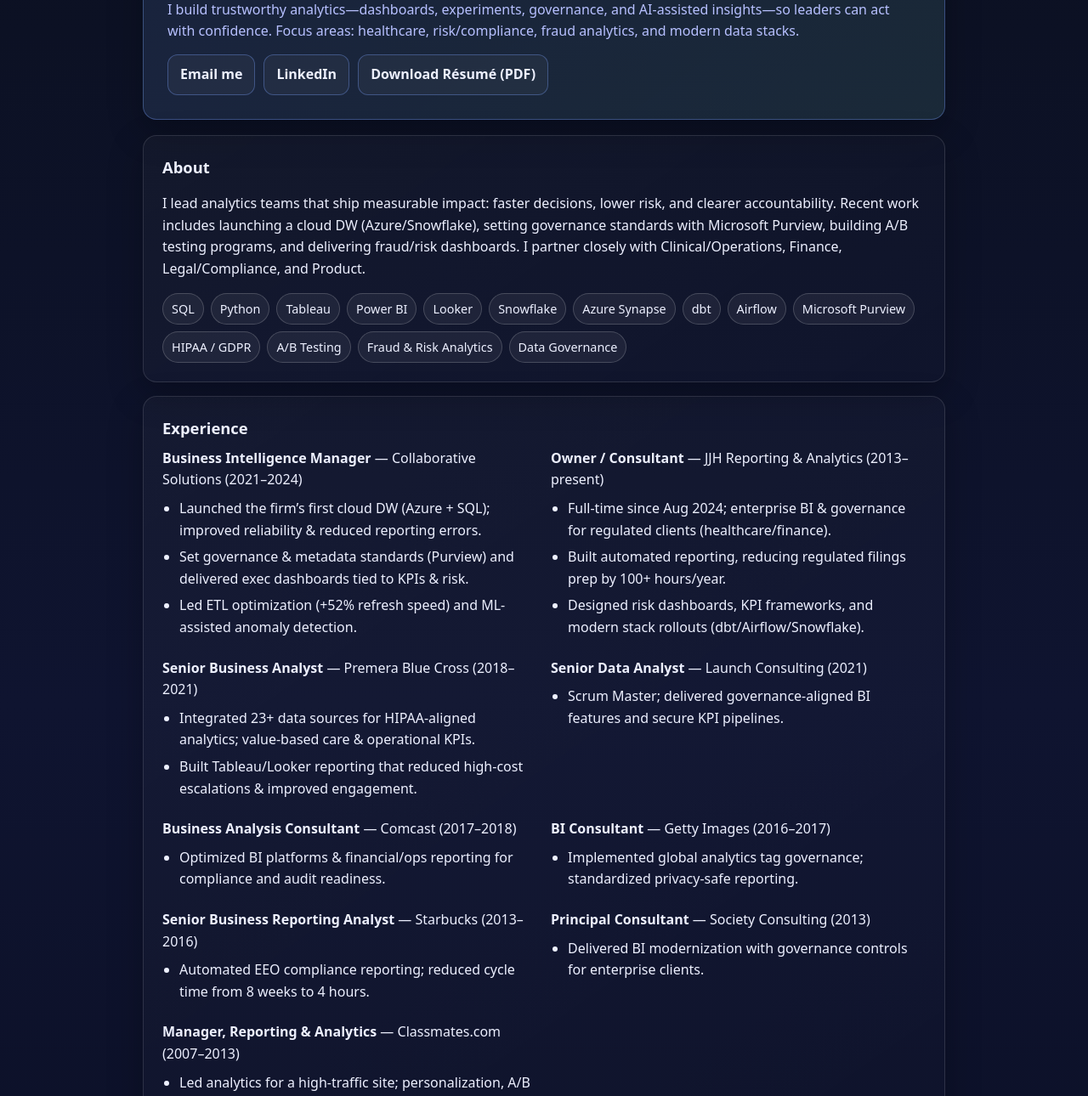
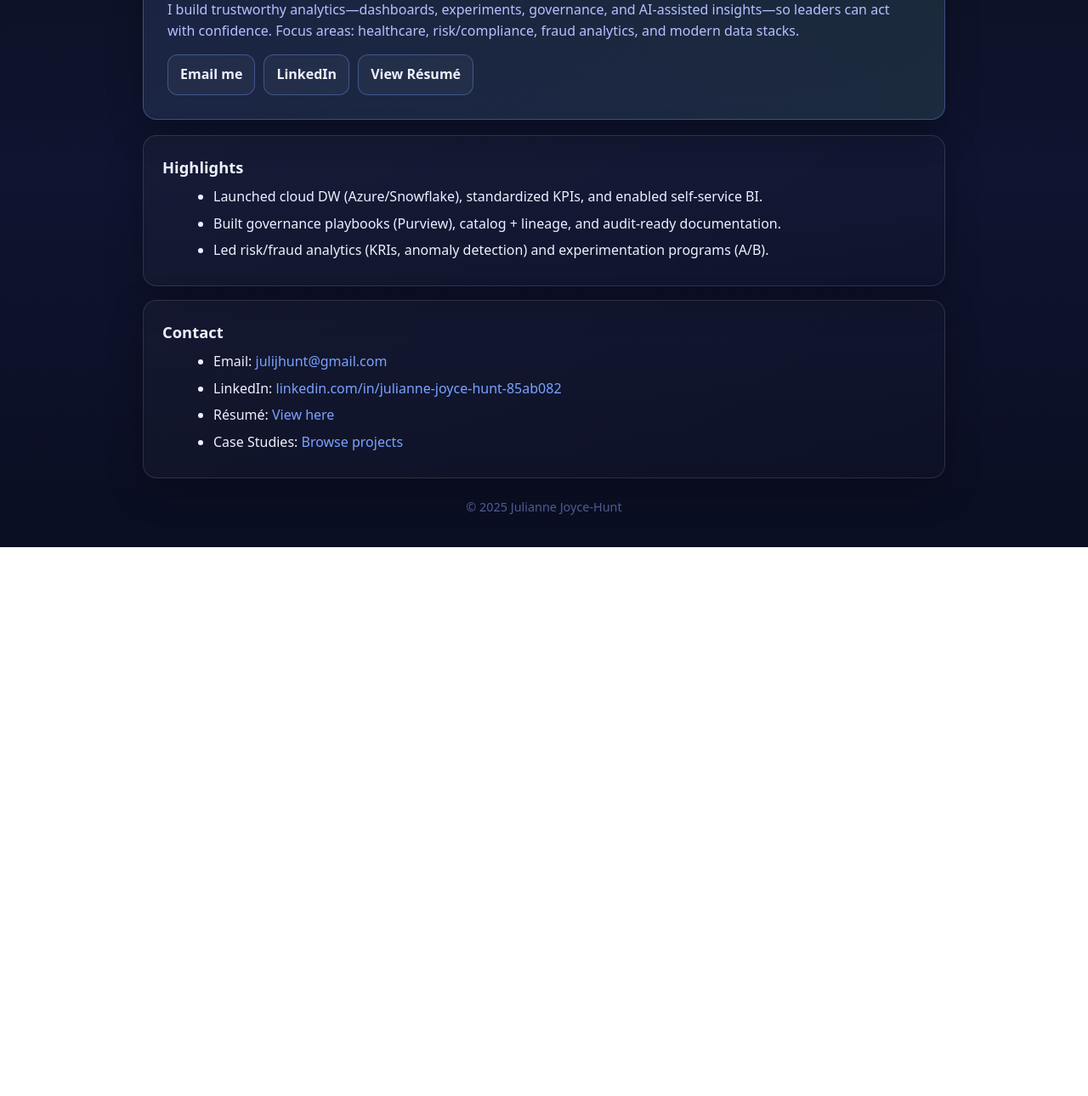
Before and after one commit to JulianneJoyceHunt/JulianneJoyceHunt.github.io, a plain HTML site: page index.html in a window 1280 px wide. Shown: the part 230-1520 px from the top of the page at 85% size. After the commit the page ends 874 px from the top, so only its background shows below. Drawn offline with Linux system fonts and the light colour scheme.

Commit message:
Update index.html

```diff
--- a/index.html
+++ b/index.html
@@ -6,81 +6,24 @@
   <title>Julianne Joyce-Hunt | BI & Analytics Leader</title>
   <meta name="description" content="Julianne Joyce-Hunt — Business Intelligence & Analytics leader specializing in healthcare, risk/compliance, and modern data stacks." />
   <style>
-    :root{
-      --bg:#0b1020; --bg-2:#0f1430; --card:#121733; --ink:#edf0ff; --muted:#b7c0ff;
-      --accent:#7aa2ff; --accent-2:#9bffde; --ring:rgba(122,162,255,.35);
-      --radius:16px; --shadow:0 14px 40px rgba(0,0,0,.25);
-      --max:1000px;
-    }
-    *{box-sizing:border-box}
-    html,body{margin:0}
-    body{
-      font-family: ui-sans-serif, system-ui, -apple-system, Segoe UI, Roboto, Inter, "Helvetica Neue", Arial, "Noto Sans", sans-serif;
-      background: linear-gradient(180deg,var(--bg),var(--bg-2) 50%, #0a0e22 100%);
-      color: var(--ink);
-      line-height: 1.6;
-      -webkit-font-smoothing: antialiased; text-rendering: optimizeLegibility;
-    }
-    a{color:var(--accent); text-decoration:none}
-    a:hover{text-decoration:underline}
-    .wrap{max-width:var(--max); margin:0 auto; padding:28px}
-    header{display:grid; grid-template-columns:1fr auto; gap:16px; align-items:center; margin-bottom:18px}
-    .brand h1{margin:0; font-size:1.6rem}
-    .brand p{margin:4px 0 0; color:var(--muted); font-size:.98rem}
-    .nav a{margin-left:14px; font-weight:600}
-    .hero{
-      border:1px solid var(--ring);
-      border-radius:var(--radius);
-      background: linear-gradient(145deg, rgba(122,162,255,.12), rgba(155,255,222,.10));
-      box-shadow: var(--shadow);
-      padding:28px;
-      margin-bottom:18px;
-    }
-    .hero h2{margin:0 0 10px; font-size:1.9rem}
-    .hero p{margin:0; color:var(--muted)}
-    .btns{display:flex; flex-wrap:wrap; gap:10px; margin-top:14px}
-    .btn{
-      display:inline-flex; align-items:center; gap:8px; padding:10px 14px;
-      border-radius:12px; border:1px solid var(--ring);
-      background: rgba(255,255,255,.04); color:var(--ink); font-weight:600;
-    }
-    .btn:hover{background: rgba(255,255,255,.08)}
-    .grid{display:grid; grid-template-columns:repeat(12,1fr); gap:16px}
-    section.card{
-      grid-column:1/-1;
-      background: linear-gradient(145deg, rgba(255,255,255,.03), rgba(255,255,255,.01));
-      border:1px solid rgba(255,255,255,.12);
-      border-radius:var(--radius);
-      padding:22px;
-      box-shadow: var(--shadow);
-      margin-bottom:16px;
-    }
-    h3{margin:0 0 8px; font-size:1.15rem}
-    ul{margin:8px 0 0 20px; padding:0}
-    li{margin:6px 0}
-    .cols{display:grid; grid-template-columns:repeat(12,1fr); gap:16px}
-    .col-6{grid-column:span 6}
-    .col-4{grid-column:span 4}
-    .col-8{grid-column:span 8}
-    .stack{display:flex; flex-wrap:wrap; gap:8px; margin-top:6px}
-    .pill{
-      display:inline-block; padding:6px 10px; border-radius:999px;
-      border:1px solid rgba(255,255,255,.18); background:rgba(255,255,255,.06);
-      font-size:.9rem;
-    }
-    .meta{color:var(--muted); font-size:.95rem}
-    footer{color:#9aa6ff80; text-align:center; margin:22px 0 8px; font-size:.9rem}
-    @media (max-width:800px){
-      .nav{display:none}
-      .col-6,.col-4,.col-8{grid-column:1/-1}
-      .hero h2{font-size:1.6rem}
-    }
-    /* Light mode (optional) — uncomment to force light scheme
-    body{background:#f7f8ff; color:#0c1330}
-    section.card, .hero{background:white; border-color:#e6e9ff; color:#0c1330}
-    a{color:#2a58ff}
-    .pill{background:#f3f5ff; border-color:#e6e9ff}
-    */
+    :root{ --bg:#0b1020; --bg2:#0f1430; --ink:#edf0ff; --muted:#b7c0ff; --ring:rgba(122,162,255,.35); --radius:16px; --shadow:0 14px 40px rgba(0,0,0,.25); --max:1000px; }
+    *{box-sizing:border-box} html,body{margin:0}
+    body{font-family:ui-sans-serif,system-ui,-apple-system,Segoe UI,Roboto,Inter,Arial,sans-serif;background:linear-gradient(180deg,var(--bg),var(--bg2) 50%, #0a0e22 100%);color:var(--ink);line-height:1.6;-webkit-font-smoothing:antialiased}
+    a{color:#7aa2ff;text-decoration:none} a:hover{text-decoration:underline}
+    .wrap{max-width:var(--max);margin:0 auto;padding:28px}
+    header{display:grid;grid-template-columns:1fr auto;gap:16px;align-items:center;margin-bottom:18px}
+    .brand h1{margin:0;font-size:1.6rem} .brand p{margin:4px 0 0;color:var(--muted);font-size:.98rem}
+    .nav a{margin-left:14px;font-weight:600}
+    .hero{border:1px solid var(--ring);border-radius:var(--radius);background:linear-gradient(145deg,rgba(122,162,255,.12),rgba(155,255,222,.10));box-shadow:var(--shadow);padding:28px;margin-bottom:18px}
+    .hero h2{margin:0 0 10px;font-size:1.9rem} .hero p{margin:0;color:var(--muted)}
+    .btns{display:flex;flex-wrap:wrap;gap:10px;margin-top:14px}
+    .btn{display:inline-flex;align-items:center;gap:8px;padding:10px 14px;border-radius:12px;border:1px solid var(--ring);background:rgba(255,255,255,.04);color:var(--ink);font-weight:600}
+    .btn:hover{background:rgba(255,255,255,.08)}
+    section.card{background:linear-gradient(145deg,rgba(255,255,255,.03),rgba(255,255,255,.01));border:1px solid rgba(255,255,255,.12);border-radius:var(--radius);padding:22px;box-shadow:var(--shadow);margin-bottom:16px}
+    h3{margin:0 0 8px;font-size:1.15rem}
+    ul{margin:8px 0 0 20px} li{margin:6px 0}
+    @media (max-width:800px){.nav{display:none}.hero h2{font-size:1.6rem}}
+    footer{color:#9aa6ff80;text-align:center;margin:22px 0 8px;font-size:.9rem}
   </style>
 </head>
 <body>
@@ -88,12 +31,11 @@
     <header>
       <div class="brand">
         <h1>Julianne Joyce-Hunt</h1>
-        <p class="meta">Business Intelligence Manager / Analytics Leader • Healthcare, Risk & Compliance • Remote (US)</p>
+        <p>Business Intelligence Manager / Analytics Leader • Healthcare, Risk & Compliance • Remote (US)</p>
       </div>
       <nav class="nav" aria-label="Primary">
-        <a href="#about">About</a>
-        <a href="#experience">Experience</a>
-        <a href="#highlights">Highlights</a>
+        <a href="/resume.html">Résumé</a>
+        <a href="/case-studies.html">Case Studies</a>
         <a href="#contact">Contact</a>
       </nav>
     </header>
@@ -102,112 +44,32 @@
       <h2>Turning complex data into decisions.</h2>
       <p>I build trustworthy analytics—dashboards, experiments, governance, and AI-assisted insights—so leaders can act with confidence. Focus areas: healthcare, risk/compliance, fraud analytics, and modern data stacks.</p>
       <div class="btns">
-        <a class="btn" href="mailto:julijhunt@gmail.com" aria-label="Email Julianne">Email me</a>
+        <a class="btn" href="mailto:julijhunt@gmail.com">Email me</a>
         <a class="btn" href="https://www.linkedin.com/in/julianne-joyce-hunt-85ab082" target="_blank" rel="noopener">LinkedIn</a>
-        <a class="btn" href="/resume.html" target="_blank" rel="noopener">Download Résumé (PDF)</a>
+        <a class="btn" href="/resume.html">View Résumé</a>
       </div>
     </div>
 
-    <section id="about" class="card">
-      <h3>About</h3>
-      <p>I lead analytics teams that ship measurable impact: faster decisions, lower risk, and clearer accountability. Recent work includes launching a cloud DW (Azure/Snowflake), setting governance standards with Microsoft Purview, building A/B testing programs, and delivering fraud/risk dashboards. I partner closely with Clinical/Operations, Finance, Legal/Compliance, and Product.</p>
-      <div class="stack" aria-label="Key skills">
-        <span class="pill">SQL</span><span class="pill">Python</span><span class="pill">Tableau</span>
-        <span class="pill">Power BI</span><span class="pill">Looker</span><span class="pill">Snowflake</span>
-        <span class="pill">Azure Synapse</span><span class="pill">dbt</span><span class="pill">Airflow</span>
-        <span class="pill">Microsoft Purview</span><span class="pill">HIPAA / GDPR</span>
-        <span class="pill">A/B Testing</span><span class="pill">Fraud & Risk Analytics</span><span class="pill">Data Governance</span>
-      </div>
-    </section>
-
-    <section id="experience" class="card">
-      <h3>Experience</h3>
-      <div class="cols">
-        <div class="col-6">
-          <strong>Business Intelligence Manager</strong> — Collaborative Solutions (2021–2024)
-          <ul>
-            <li>Launched the firm’s first cloud DW (Azure + SQL); improved reliability & reduced reporting errors.</li>
-            <li>Set governance & metadata standards (Purview) and delivered exec dashboards tied to KPIs & risk.</li>
-            <li>Led ETL optimization (+52% refresh speed) and ML-assisted anomaly detection.</li>
-          </ul>
-        </div>
-        <div class="col-6">
-          <strong>Owner / Consultant</strong> — JJH Reporting & Analytics (2013–present)
-          <ul>
-            <li>Full-time since Aug 2024; enterprise BI & governance for regulated clients (healthcare/finance).</li>
-            <li>Built automated reporting, reducing regulated filings prep by 100+ hours/year.</li>
-            <li>Designed risk dashboards, KPI frameworks, and modern stack rollouts (dbt/Airflow/Snowflake).</li>
-          </ul>
-        </div>
-        <div class="col-6">
-          <strong>Senior Business Analyst</strong> — Premera Blue Cross (2018–2021)
-          <ul>
-            <li>Integrated 23+ data sources for HIPAA-aligned analytics; value-based care & operational KPIs.</li>
-            <li>Built Tableau/Looker reporting that reduced high-cost escalations & improved engagement.</li>
-          </ul>
-        </div>
-        <div class="col-6">
-          <strong>Senior Data Analyst</strong> — Launch Consulting (2021)
-          <ul>
-            <li>Scrum Master; delivered governance-aligned BI features and secure KPI pipelines.</li>
-          </ul>
-        </div>
-        <div class="col-6">
-          <strong>Business Analysis Consultant</strong> — Comcast (2017–2018)
-          <ul>
-            <li>Optimized BI platforms & financial/ops reporting for compliance and audit readiness.</li>
-          </ul>
-        </div>
-        <div class="col-6">
-          <strong>BI Consultant</strong> — Getty Images (2016–2017)
-          <ul>
-            <li>Implemented global analytics tag governance; standardized privacy-safe reporting.</li>
-          </ul>
-        </div>
-        <div class="col-6">
-          <strong>Senior Business Reporting Analyst</strong> — Starbucks (2013–2016)
-          <ul>
-            <li>Automated EEO compliance reporting; reduced cycle time from 8 weeks to 4 hours.</li>
-          </ul>
-        </div>
-        <div class="col-6">
-          <strong>Principal Consultant</strong> — Society Consulting (2013)
-          <ul>
-            <li>Delivered BI modernization with governance controls for enterprise clients.</li>
-          </ul>
-        </div>
-        <div class="col-6">
-          <strong>Manager, Reporting & Analytics</strong> — Classmates.com (2007–2013)
-          <ul>
-            <li>Led analytics for a high-traffic site; personalization, A/B testing, and revenue reporting.</li>
-          </ul>
-        </div>
-      </div>
-    </section>
-
-    <section id="highlights" class="card">
-      <h3>Selected Highlights</h3>
+    <section class="card">
+      <h3>Highlights</h3>
       <ul>
-        <li><strong>Governance at Scale:</strong> Purview catalog & lineage, clear ownership, audit-ready docs.</li>
-        <li><strong>Risk & Fraud Analytics:</strong> KRIs (chargebacks, KYC funnels), anomaly detection, prevention tactics.</li>
-        <li><strong>Modern Stack:</strong> dbt/Airflow/Snowflake rollout, standardized KPIs, self-service analytics.</li>
-        <li><strong>Experimentation:</strong> A/B testing programs with clear goals & decision-ready readouts.</li>
+        <li>Launched cloud DW (Azure/Snowflake), standardized KPIs, and enabled self-service BI.</li>
+        <li>Built governance playbooks (Purview), catalog + lineage, and audit-ready documentation.</li>
+        <li>Led risk/fraud analytics (KRIs, anomaly detection) and experimentation programs (A/B).</li>
       </ul>
     </section>
 
     <section id="contact" class="card">
       <h3>Contact</h3>
-      <p>Email is best. I’m open to remote roles in Analytics Leadership, BI Strategy, and Data Governance.</p>
       <ul>
         <li>Email: <a href="mailto:julijhunt@gmail.com">julijhunt@gmail.com</a></li>
         <li>LinkedIn: <a href="https://www.linkedin.com/in/julianne-joyce-hunt-85ab082" target="_blank" rel="noopener">linkedin.com/in/julianne-joyce-hunt-85ab082</a></li>
-        <li>Site: <a href="https://JulianneJoyceHunt.github.io" target="_blank" rel="noopener">JulianneJoyceHunt.github.io</a></li>
+        <li>Résumé: <a href="/resume.html">View here</a></li>
+        <li>Case Studies: <a href="/case-studies.html">Browse projects</a></li>
       </ul>
     </section>
 
-    <footer>
-      © <span id="y"></span> Julianne Joyce-Hunt. Built with plain HTML/CSS.
-    </footer>
+    <footer>© <span id="y"></span> Julianne Joyce-Hunt</footer>
   </div>
   <script>document.getElementById('y').textContent = new Date().getFullYear();</script>
 </body>
```
